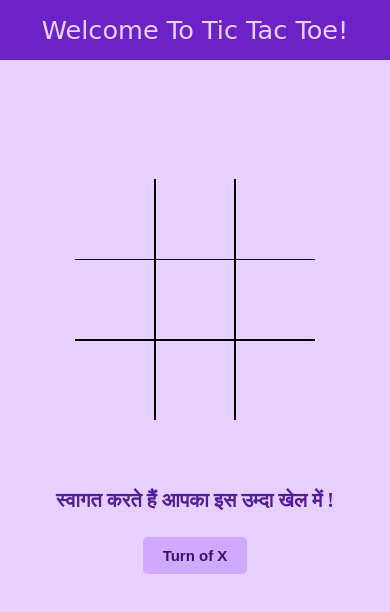
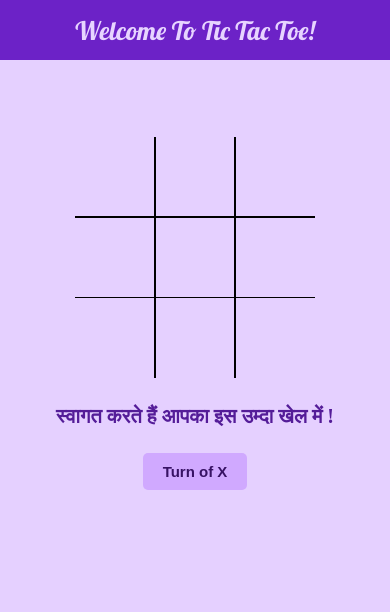
Before and after one commit to vivek-chhabra/Tic-Tac-Toe, a plain HTML site: page index.html in a window 390 px wide. Drawn offline with Linux system fonts and the light colour scheme; a web font is replaced by a local one.

Commit message:
add some changes in the index.html and style.css

```diff
--- a/index.html
+++ b/index.html
@@ -1,5 +1,6 @@
 <!DOCTYPE html>
 <html lang="en">
+
 <head>
     <meta charset="UTF-8">
     <meta http-equiv="X-UA-Compatible" content="IE=edge">
@@ -7,6 +8,7 @@
     <title>tic tac toe</title>
     <link rel="stylesheet" href="style.css">
 </head>
+
 <body>
     <nav class="nav-bar">
         Welcome To Tic Tac Toe!
@@ -15,15 +17,18 @@
     <!-- game -->
     <div class="game-container flex">
         <div class="tictactoe">
-            <div class="box br-top-none br-left-none" style="border-radius: 10px 0 0 0;" id="box-1"><span>X</span></div>
-            <div class="box br-top-none" id="box-2"><span>X</span></div>
-            <div class="box br-top-none br-right-none" style="border-radius: 0 10px 0 0;" id="box-3"><span>X</span></div>
-            <div class="box br-left-none" id="box-4"><span>X</span></div>
-            <div class="box " id="box-5"><span>X</span></div>
-            <div class="box br-right-none" id="box-6"><span>X</span></div>
-            <div class="box br-left-none br-bottom-none" style="border-radius: 0 0 0 10px;" id="box-7"><span>X</span></div>
-            <div class="box br-bottom-none" id="box-8"><span>X</span></div>
-            <div class="box br-right-none br-bottom-none" style="border-radius: 0 0 10px 0;" id="box-9"><span>X</span></div>
+            <div class="box br-top-none br-left-none" style="border-radius: 10px 0 0 0;" value="" id="box-1"><span></span></div>
+            <div class="box br-top-none" value="x" id="box-2"><span></span></div>
+            <div class="box br-top-none br-right-none" style="border-radius: 0 10px 0 0;" value="" id="box-3"><span></span>
+            </div>
+            <div class="box br-left-none" value="" id="box-4"><span></span></div>
+            <div class="box " value="" id="box-5"><span></span></div>
+            <div class="box br-right-none" value="" id="box-6"><span></span></div>
+            <div class="box br-left-none br-bottom-none" style="border-radius: 0 0 0 10px;" value="" id="box-7"><span></span>
+            </div>
+            <div class="box br-bottom-none" value="" id="box-8"><span></span></div>
+            <div class="box br-right-none br-bottom-none" style="border-radius: 0 0 10px 0;" value="" id="box-9"><span></span>
+            </div>
         </div>
         <div class="position">
             <p>स्वागत करते हैं आपका इस उम्दा खेल में !</p>
@@ -37,5 +42,5 @@
 
 </body>
 
-<script src="script.js"></script>
+<script src="./script.js"></script>
 </html>
--- a/style.css
+++ b/style.css
@@ -1,4 +1,4 @@
-@import url('https://fonts.googleapis.com/css2?family=DynaPuff&family=Playfair+Display&family=Tiro+Devanagari+Hindi&display=swap');
+@import url('https://fonts.googleapis.com/css2?family=Lobster&family=Nunito:wght@200;300;400&display=swap');
 
 * {
     margin: 0;
@@ -61,14 +61,15 @@ body {
     font-size: 160%;
     align-items: center;
     font-family: 'Playfair Display', serif;
-    font-family: 'DynaPuff', cursive;
+    font-family: 'Tiro';
+    font-family: 'Lobster', cursive;
 }
 
 /* game */
 
 .game-container {
     padding: 50px 30px;
-    height: 70vh;
+    min-height: 70vh;
     display: flex;
     justify-content: space-evenly;
     align-items: center;
@@ -91,12 +92,39 @@ body {
     height: 100%;
     justify-content: center;
     align-items: center;
-    font-family: sans-serif;
-    font-size: 3vw;
+    font-family: 'Nunito', sans-serif;
+    font-size: 250%;
+    z-index: 2;
+}
+
+.box-disable {
+    pointer-events: none;
+}
+
+.win-bar {
+    background-color: rgba(210, 173, 255, 0);
+    animation: blink infinite 1.5s ease-in-out;
+}
+
+@keyframes blink {
+    50% {
+        background-color: rgba(201, 157, 255, 0.5);
+    }
+    50% {
+        background-color: rgba(201, 157, 255, 1);
+    }
+}
+
+.last-position {
+    background-color: rgb(210, 173, 255);
+    z-index: 1;
+
 }
 
 .box:hover {
     background-color: rgb(208, 169, 255);
+    cursor: pointer;
+    z-index: 1;
 }
 
 .box span {
@@ -155,8 +183,19 @@ body {
         flex-direction: column;
     }
 
+    .position {
+        justify-content: center;
+        align-items: center;
+    }
+
     .position p {
         text-align: center;
+    }
+
+    .position img {
+        width: 200px;
+        position: relative;
+        right: 20px;
     }
 
     .buttons {
```
